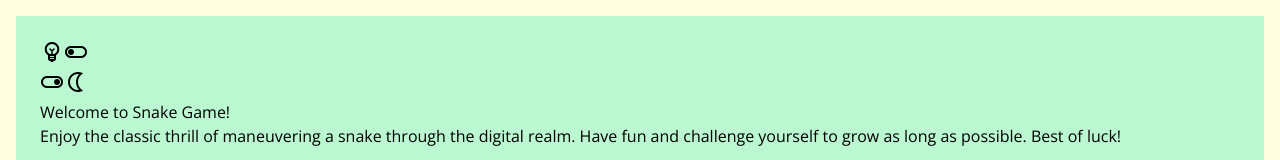
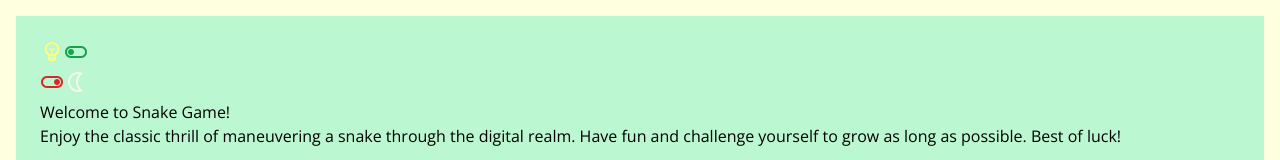
Before and after one commit to Lu-Smith/snake_game_vue_tailwindcss, a Vue app: page / in a window 1280 px wide. Shown: the top 160 px of the page. Built offline with nearby package versions, Linux system fonts and the light colour scheme.

Commit message:
Updated colors of mode switch

```diff
--- a/src/components/Header.vue
+++ b/src/components/Header.vue
@@ -1,19 +1,19 @@
 <template>
     <div>
         <div>
-            <div>
-                <span class="material-symbols-outlined">
+            <div class="text-green-600">
+                <span class="material-symbols-outlined text-lightColor">
                 emoji_objects
                 </span>
                 <span class="material-symbols-outlined">
                 toggle_off
                 </span>
             </div>
-            <div>
+            <div class="text-red-600">
                 <span class="material-symbols-outlined">
                 toggle_on
                 </span>
-                <span class="material-symbols-outlined">
+                <span class="material-symbols-outlined text-darkColor">
                 nightlight
                 </span>
             </div>
--- a/tailwind.config.js
+++ b/tailwind.config.js
@@ -10,7 +10,9 @@ export default {
         linksColor: '#ff5959',
         textColor: '#085f63',
         bgColor: '#feffdf',
-        addColor: '#49beb7'
+        addColor: '#49beb7',
+        lightColor: '#fcff82',
+        darkColor: '#f5f9ee',
       },
     },
   },
```
